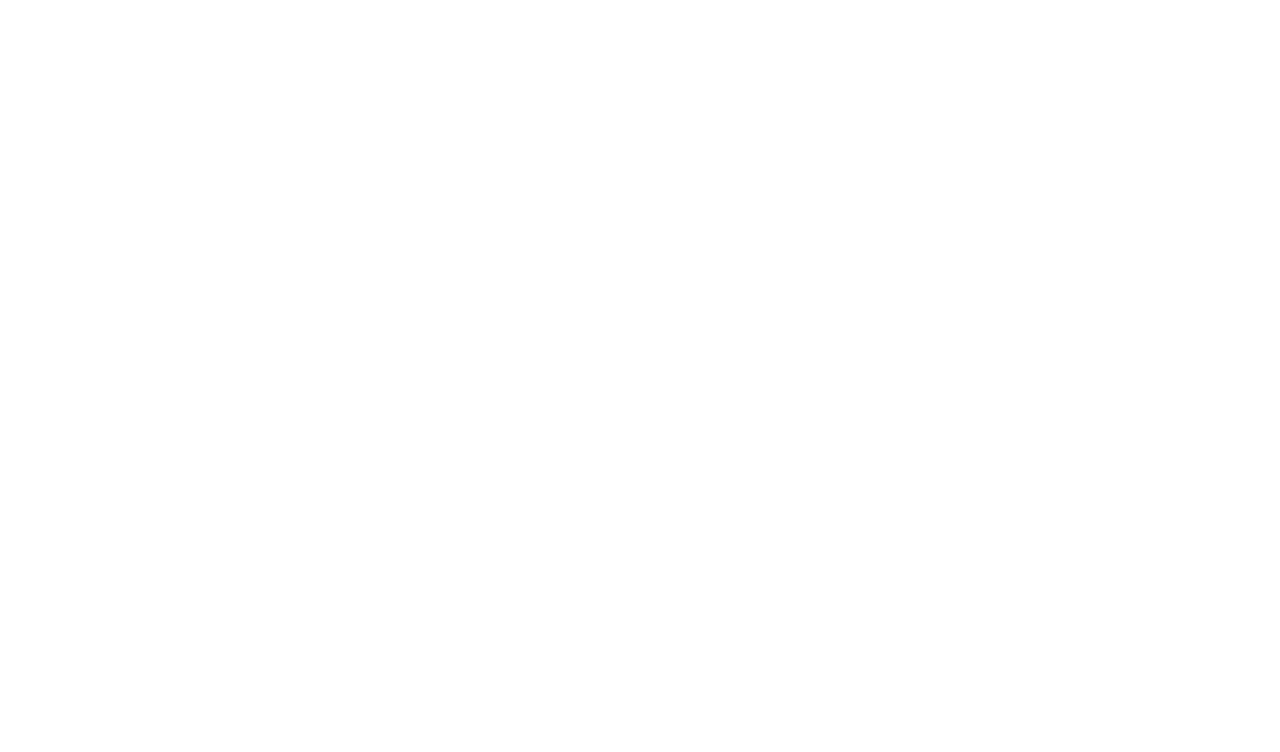
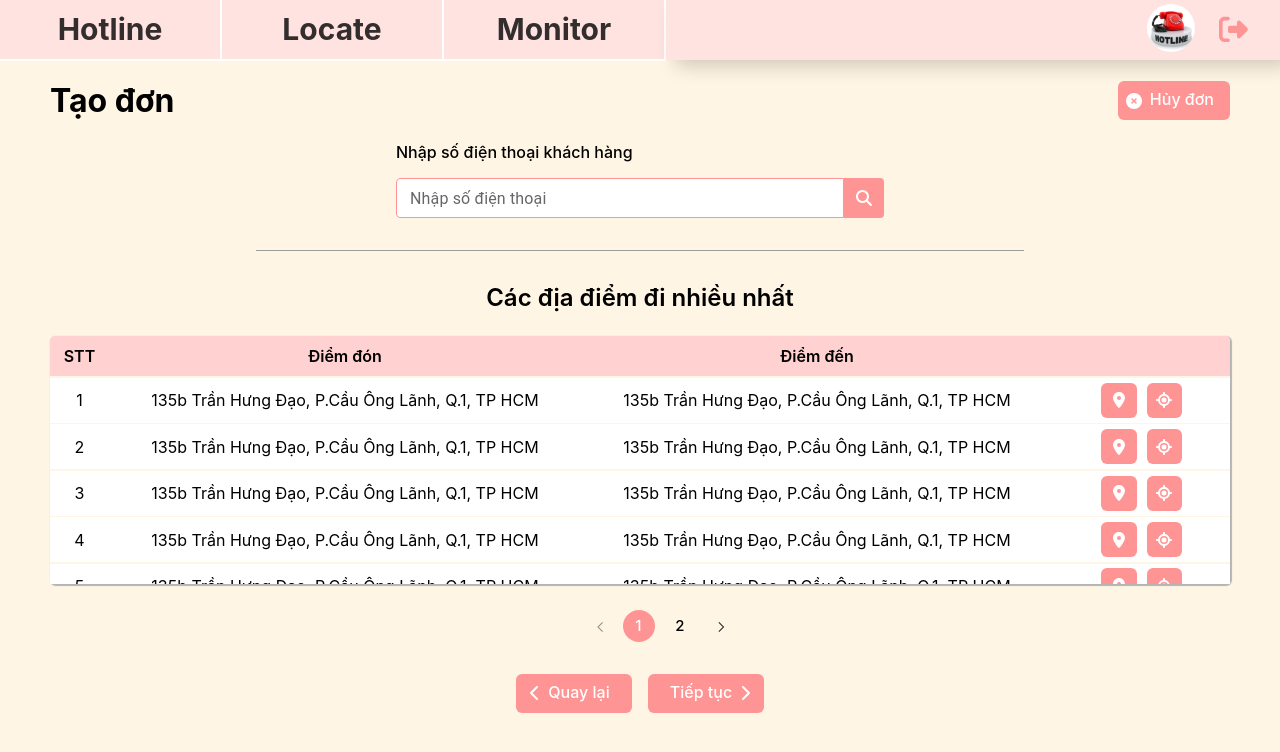
Before and after one commit to GetGoTeam/GetGo-Hotline, a React (Create React App) app: page / in a window 1280 px wide. Before the commit this address had no page. Shown: the top 752 px of the page. Built offline with nearby package versions, Linux system fonts and the light colour scheme.

Commit message:
BL: fix path

```diff
--- a/src/components/Layout/DefaultLayout/Header/index.js
+++ b/src/components/Layout/DefaultLayout/Header/index.js
@@ -11,7 +11,7 @@
   return (
     <div className={classes["header-container"]}>
       <div className={classes["logo-container"]}>
-        <a className={classes["logo"]} href="/create-bill">
+        <a className={classes["logo"]} href="/">
           Hotline
         </a>
       </div>
--- a/src/routes/index.js
+++ b/src/routes/index.js
@@ -6,7 +6,7 @@
 import Locate from "~pages/Locate/index";
 
 const publicRoutes = [
-  { path: "/create-bill", component: CreateBill },
+  { path: "/", component: CreateBill },
   { path: "/monitor", component: Monitor },
   { path: "/profile", component: Profile },
   { path: "/locate", component: Locate },
```
